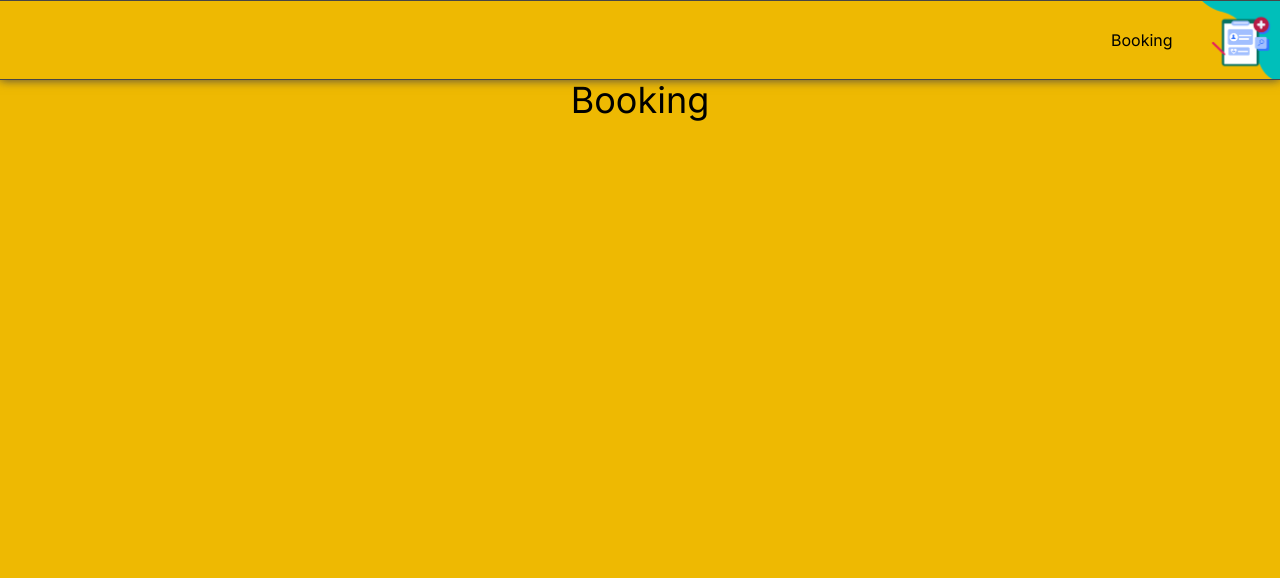
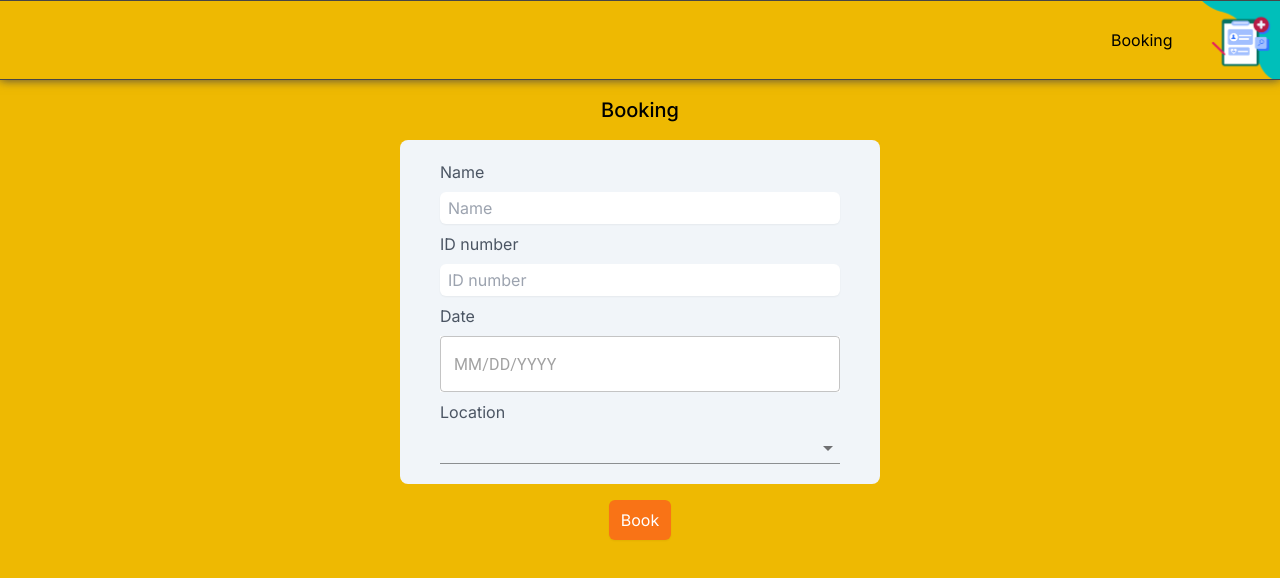
Before and after one commit to phumipatc/SW-DEV-PRAC-II-vaccine-book-app, a Next.js app: page /booking in a window 1280 px wide. Shown: the top 578 px of the page. Built offline with nearby package versions, Linux system fonts and the light colour scheme.

Commit message:
Assignment 5

```diff
--- a/package.json
+++ b/package.json
@@ -9,10 +9,15 @@
     "lint": "next lint"
   },
   "dependencies": {
+    "@emotion/react": "^11.11.1",
+    "@emotion/styled": "^11.11.0",
+    "@mui/material": "^5.14.7",
+    "@mui/x-date-pickers": "^6.12.1",
     "@types/node": "20.5.1",
     "@types/react": "18.2.20",
     "@types/react-dom": "18.2.7",
     "autoprefixer": "^10.4.15",
+    "dayjs": "^1.11.9",
     "next": "13.4.19",
     "postcss": "^8.4.28",
     "react": "18.2.0",
--- a/src/app/booking/page.tsx
+++ b/src/app/booking/page.tsx
@@ -1,11 +1,17 @@
-import styles from './page.module.css';
+import LocationDateReserve from "@/components/LocationDateReserve"
 
 export default function Booking() {
 	return (
-		<main>
-			<div className='text-4xl text-center'>
+		<main className="w-[100%] flex flex-col items-center space-y-4 mt-[12vh]">
+			<div className="text-xl font-medium">
 				Booking
 			</div>
+			<div className="w-fit space-y-2">
+				<LocationDateReserve/>
+			</div>
+			<button className="block rounded-md bg-orange-500 hover:bg-orange-600 px-3 py-2 shadow-sm text-white">
+				Book
+			</button>
 		</main>
 	)
 }
--- a/src/app/page.module.css
+++ b/src/app/page.module.css
@@ -1,4 +1,4 @@
-.allVaccineCard {
+.allProductCard {
   margin: 20px;
   display: flex;
   flex-wrap: wrap;
--- a/src/app/page.tsx
+++ b/src/app/page.tsx
@@ -1,22 +1,22 @@
 import Image from 'next/image'
 import styles from './page.module.css'
-import VaccineCard from '@/components/vaccineCard'
+import ProductCard from '@/components/ProductCard'
 import Banner from '@/components/banner'
 
 export default function Home() {
   return (
     <main>
       <Banner />
-      <div className={styles.allVaccineCard}>
-        <VaccineCard
+      <div className={styles.allProductCard}>
+        <ProductCard
           header='Chulalongkorn Hospital'
           imgSrc='/img/chula.jpg'
         />
-        <VaccineCard
+        <ProductCard
           header='Rajavithi Hospital'
           imgSrc='/img/rajavithi.jpg'
         />
-        <VaccineCard
+        <ProductCard
           header='Thammasat University Hospital'
           imgSrc='/img/thammasat.jpg'
         />
--- /dev/null
+++ b/src/components/InteractiveCard.tsx
@@ -0,0 +1,28 @@
+'use client'
+
+export default function InteractiveCard({children, contentName}: {children: React.ReactNode, contentName: string}) {
+	function onCardSelected() {
+		alert("You selected " + contentName + ".")
+	}
+	function onCardMouseAction(event:React.SyntheticEvent) {
+		if(event.type == 'mouseover'){
+			event.currentTarget.classList.remove('shadow-lg')
+			event.currentTarget.classList.remove('bg0-white')
+			event.currentTarget.classList.add('shadow-2xl')
+			event.currentTarget.classList.add('bg-neutral-200')
+		}else{
+			event.currentTarget.classList.remove('shadow-2xl')
+			event.currentTarget.classList.remove('bg-neutral-200')
+			event.currentTarget.classList.add('shadow-lg')
+			event.currentTarget.classList.add('bg-white')
+		}
+	}
+	return (
+		<div className='w-1/4 h-[300px] rounded-lg shadow-lg bg-white'
+		onClick={onCardSelected}
+		onMouseOver={(e)=>onCardMouseAction(e)}
+		onMouseOut={(e)=>onCardMouseAction(e)}>
+			{children}
+		</div>
+	)
+}
--- /dev/null
+++ b/src/components/LocationDateReserve.tsx
@@ -0,0 +1,34 @@
+'use client'
+import { DatePicker } from "@mui/x-date-pickers"
+import { LocalizationProvider } from "@mui/x-date-pickers/LocalizationProvider"
+import { AdapterDayjs } from "@mui/x-date-pickers/AdapterDayjs"
+import { Select, MenuItem } from "@mui/material"
+
+export default function LocationDateReserve() {
+	return (
+		<div className='bg-slate-100 rounded-lg space-y-2 w-fit px-10 py-5 flex flex-col justify-center'>
+			<div className="text-md text-left text-gray-600">
+				Name
+			</div>
+			<input type="text" className="bg-white w-[400px] h-[2em] rounded-md px-2 py-1 shadow-sm" placeholder="Name"/>
+			<div className="text-md text-left text-gray-600">
+				ID number
+			</div>
+			<input type="text" className="bg-white w-[400px] h-[2em] rounded-md px-2 py-1 shadow-sm" placeholder="ID number"/>
+			<div className="text-md text-left text-gray-600">
+				Date
+			</div>
+			<LocalizationProvider dateAdapter={AdapterDayjs}>
+				<DatePicker className="bg-white w-[400px]"/>
+			</LocalizationProvider>
+			<div className="text-md text-left text-gray-600">
+				Location
+			</div>
+			<Select variant="standard" name="location" id="location" className="h-[2em] w-[400px]">
+				<MenuItem value="KCMH">Chulalongkorn Hospital</MenuItem>
+				<MenuItem value="RH">Rajavithi Hospital</MenuItem>
+				<MenuItem value="TUH">Thammasat Uninversity Hospital</MenuItem>
+			</Select>
+		</div>
+	)
+}
--- a/src/components/vaccineCard.tsx
+++ b/src/components/ProductCard.tsx
@@ -1,7 +1,7 @@
-import styles from './vaccineCard.module.css'
 import Image from 'next/image'
+import InteractiveCard from './InteractiveCard';
 
-export default function VaccineCard(
+export default function ProductCard(
 	info:{
 		header: string;
 		imgSrc: string;
@@ -9,7 +9,7 @@
 	)
 {
 	return (
-		<div className='w-1/4 h-[300px] rounded-lg shadow-lg bg-gray-300 hover:w-1/3'>
+		<InteractiveCard contentName={info.header}>
 			<div className='w-full h-[70%] relative rounded-t-lg'>
 				<Image src={info.imgSrc} alt={info.header}
 				className='object-cover rounded-t-lg'
@@ -18,6 +18,6 @@
 			<div className='p-[16px]'>
 				{info.header}
 			</div>
-		</div>
+		</InteractiveCard>
 	)
 }
```
Also changed, not shown: src/components/vaccineCard.module.css (deleted, +0 -26 lines), 1 other file (tests, documents, lock files or other folders).
